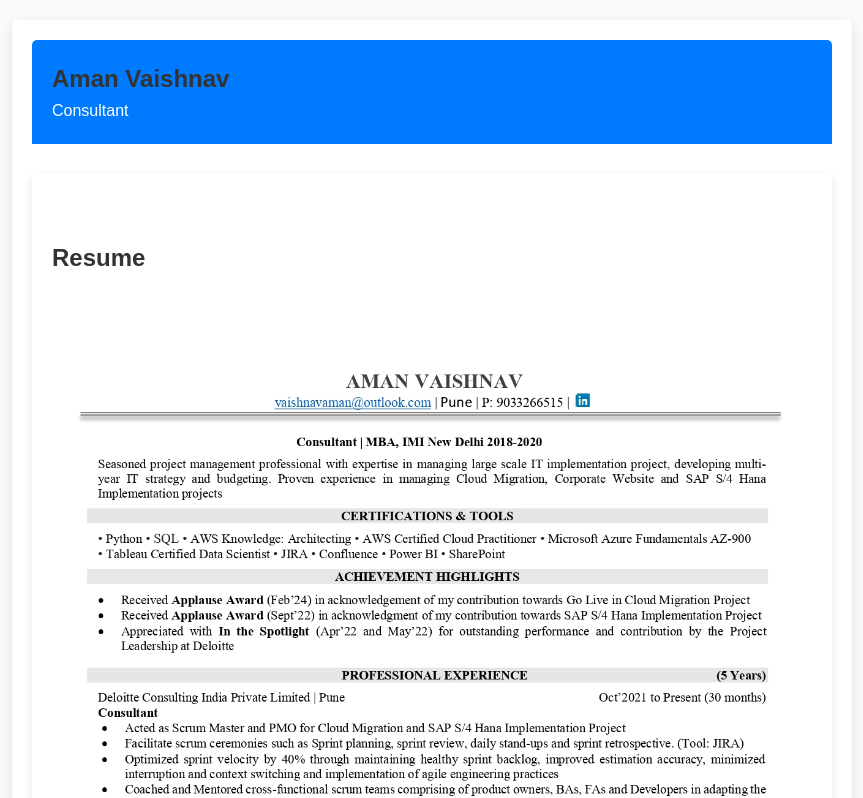
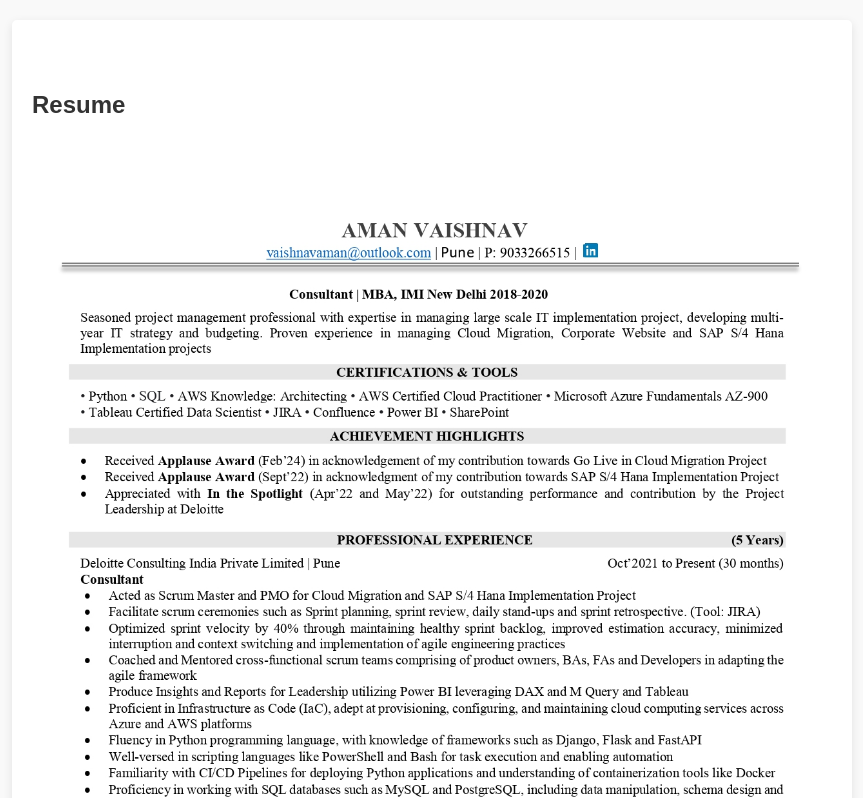
Before and after one commit to vaishnavaman10/Portfolio, a plain HTML site: page index.html in a window 1280 px wide. Shown: the top 798 px of the page, without its empty margins (208-1071 px from the left). Drawn offline with Linux system fonts and the light colour scheme.

Commit message:
Update index.html

```diff
--- a/index.html
+++ b/index.html
@@ -60,11 +60,6 @@
     </style>
 </head>
 <body>
-    <div class="container">
-        <header class="header">
-            <h2>Aman Vaishnav</h2>
-            <p>Consultant</p>
-        </header>
 
         <section class="resume_area" id="RESUME">
         <div class="container">
```
